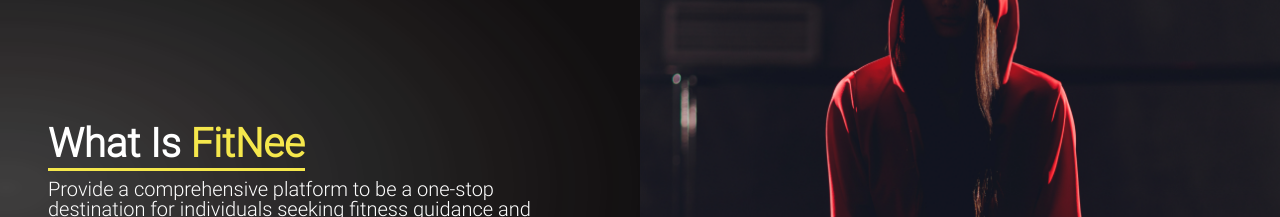
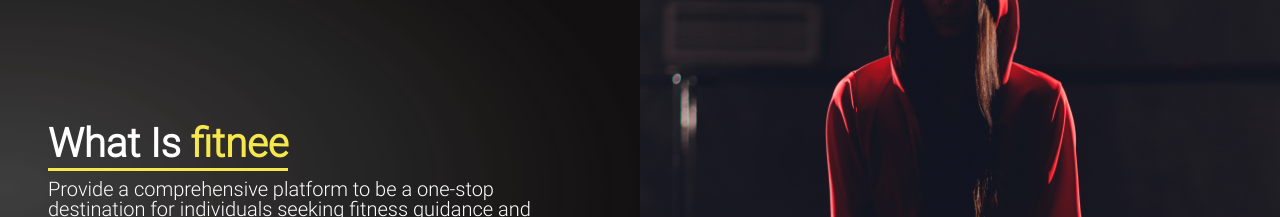
Before and after one commit to AhmedSherif-rf/fitnee-web, a React (Create React App) app: page / in a window 1280 px wide. Shown: the part 940-1157 px from the top of the page. Built offline with nearby package versions, Linux system fonts and the light colour scheme.

Commit message:
localization of landing page

```diff
--- a/src/Pages/Auth/LandingPage/index.jsx
+++ b/src/Pages/Auth/LandingPage/index.jsx
@@ -16,7 +16,7 @@
     {
       heading: (
         <h2 className={`fw-bold text-white fs-1`}>
-          What Is <span className="textYellow">FitNee</span>
+          {t("landing.whatIsText")}  <span className="textYellow"> {t("landing.fitneeText")} </span>
         </h2>
       ),
       text: (
@@ -57,20 +57,17 @@
     {
       heading: (
         <h2 className="fw-bold text-white fs-1">
-          Our <span className="textYellow">Goal</span>
+          {t("landing.ourText")} <span className="textYellow"> {t("landing.goalText")}</span>
         </h2>
       ),
       text: (
         <>
           <p className={"fs-5 lh-1 text-white"}>
-            FitNee's primary goal is to inspire and motivate individuals to
-            adopt and maintain a healthy lifestyle.
+          {t("landing.secondHeroSectionTextOne")}
           </p>
 
           <p className={"fs-5 lh-1 text-white"}>
-            Here in FitNee we are creating a vibrant and supportive community
-            where individuals can share their fitness experiences, seek advice,
-            and find motivation.
+          {t("landing.secondHeroSectionTextTwo")}
           </p>
         </>
       ),
@@ -84,14 +81,12 @@
       heading: (
         <h2 className="fw-bold text-white fs-1">
           {" "}
-          Our <span className="textYellow">Vision </span>
+          {t("landing.ourText")}  <span className="textYellow">{t("landing.visionText")}  </span>
         </h2>
       ),
       text: (
         <p className="text-white fs-5 lh-1">
-          Empowering individuals to achieve their optimal health and fitness
-          through personalized guidance, comprehensive resources, and a
-          supportive community.
+       {t("landing.thirdHeroSectionTextOne")}
         </p>
       ),
       type: "textRight",
@@ -103,6 +98,8 @@
   ];
 
   const SwiperCardsData = useCallback(() => {
+
+
     return [
       {
         sliderImg: Images.SLIDER1_IMG,
@@ -235,7 +232,7 @@
           />
         ))}
       </Container>
-      <h2 className="text-center fw-bold fs-1 pb-3">Feedbacks</h2>
+      <h2 className="text-center fw-bold fs-1 pb-3">  {t("landing.feedbackText")}</h2>
       <CardSwiper data={SwiperCardsData()} />
       <Footer />
     </React.Fragment>
--- a/src/Shared/Feature/index.jsx
+++ b/src/Shared/Feature/index.jsx
@@ -3,8 +3,11 @@
 import React, { memo, useRef } from "react";
 import { Swiper, SwiperSlide } from "swiper/react";
 import { EffectCards, Pagination, Autoplay } from "swiper/modules";
+import { useTranslation } from "react-i18next";
 
 const Feature = (props) => {
+
+  const { t } = useTranslation("");
   const { data, type } = props;
   const cardSwiperRef = useRef(null);
 
@@ -25,8 +28,9 @@
             className="my-3"
           >
             <h2 className={`fw-bold textYellow fs-1 ${styles.featureHeading}`}>
-              Features
+            {t("landing.FeaturesText")}
             </h2>
+
             <Swiper
               speed={1000}
               spaceBetween={100}
--- a/src/Shared/Footer/index.jsx
+++ b/src/Shared/Footer/index.jsx
@@ -2,8 +2,10 @@
 import { Link } from "react-router-dom";
 import { Col, Container, Row } from "reactstrap";
 import Image from "../../HelperMethods/Constants/ImgConstants";
+import { useTranslation } from "react-i18next";
 
 const Footer = () => {
+  const { t } = useTranslation("");
   const currentYear = new Date().getFullYear();
 
   return (
@@ -19,7 +21,7 @@
         <Col md={4}>
           <div className="d-flex h-100  align-items-center  justify-content-center p-3">
             <p className="text-white mb-0 small">
-              © Copyright {currentYear} Fitnee
+            {t("landing.copyrightText")} {currentYear} {t("landing.fitneeText")}
             </p>
           </div>
         </Col>
@@ -27,7 +29,7 @@
           <div className="">
             <div className="d-flex gap-3 mx-4 align-items-center justify-content-center p-3">
               <Link to="PrivacyPolicy">
-                <h6 className="text-white mb-0">Terms and Conditions</h6>
+                <h6 className="text-white mb-0">{t("landing.TermsAndConditionsText")}</h6>
               </Link>
               <img src={Image.TWITTER_IMG} alt="logo" />
               <img src={Image.YOUTUBE_IMG} alt="logo" />
--- a/src/i18n/locales/ar/translations.json
+++ b/src/i18n/locales/ar/translations.json
@@ -10,10 +10,21 @@
     "embraceAText": "احتضان أكثر",
     "healthierYouText": "صحة لك",
     "FirstHeroSectionText": ".توفير منصة شاملة لتكون وجهة متكاملة للأفراد الذين يبحثون عن إرشادات وموارد للياقة البدنية",
-    "Features": "سمات",
+    "FeaturesText": "سمات",
+    "fitneeText":"لياقة بدنية",
     "FirstFeaturesText": "ربط المستخدمين بالمدربين المؤهلين: ستحافظ FitNee على دليل مدربي اللياقة البدنية المعتمدين وذوي الخبرة. سوف تفعلها يكون. التواصل مع المدربين الذين يمكنهم تقديم تمرين شخصي خطط مصممة خصيصًا لتلبية احتياجاتهم وأهدافهم المحددة. ونحن نسعى جاهدين ل تأكد من أن كل مدرب مدرج على منصتنا يتمتع بمستوى عالٍ معايير الخبرة والكفاءة المهنية.",
     "SecondFeaturesText": "تسهيل التوجيه الغذائي: نحن ندرك أهمية التغذية في تحقيق أهداف اللياقة البدنية. نحن نهدف إلى تقديم قائمة شاملة من متخصصي التغذية الذين يمكنهم تقديم خطط وجبات شخصية ونصائح غذائية وإرشادات حول عادات الأكل الصحية",
-    "ThirdFeaturesText": "Comprehensive Exercise Library: we will feature an extensive collection of exercises, including detailed instructions, videos, and variations to provide you with a diverse range of exercises that target different muscle groups and fitness levels. We aim to cater to both beginners and advanced fitness enthusiasts, ensuring that our exercise library offers something for everyone.",
-    "FourthFeaturesText": "FitNee's Community: FitNee strives to create a vibrant and supportive community where users can connect with like-minded individuals, share their fitness journeys, and seek motivation and encouragement."
+    "ThirdFeaturesText": "مكتبة التمارين الشاملة: سنعرض مجموعة واسعة من التمارين، بما في ذلك التعليمات التفصيلية ومقاطع الفيديو والتنوعات لتزويدك بمجموعة متنوعة من التمارين التي تستهدف مجموعات العضلات ومستويات اللياقة البدنية المختلفة. نحن نهدف إلى تلبية احتياجات كل من عشاق اللياقة البدنية المبتدئين والمتقدمين، مما يضمن أن مكتبة التمارين لدينا تقدم شيئًا للجميع.",
+    "FourthFeaturesText": "مجتمع FitNee: تسعى FitNee جاهدة لإنشاء مجتمع نابض بالحياة وداعم حيث يمكن للمستخدمين التواصل مع الأفراد ذوي التفكير المماثل ومشاركة رحلات اللياقة البدنية الخاصة بهم والبحث عن التحفيز والتشجيع.",
+    "feedbackText":"التقيمات",
+     "ourText":"ملكنا",
+     "goalText":"هدف",
+     "visionText":"رؤية",
+     "whatIsText":"ما هو",
+     "secondHeroSectionTextOne":"الهدف الأساسي لـ FitNee هو إلهام وتحفيز الأفراد على تبني نمط حياة صحي والحفاظ عليه.",
+     "secondHeroSectionTextTwo" :"هنا في FitNee نقوم بإنشاء مجتمع حيوي وداعم حيث يمكن للأفراد مشاركة تجارب اللياقة البدنية الخاصة بهم وطلب المشورة والعثور على التحفيز",
+     "thirdHeroSectionTextOne" :"تمكين الأفراد من تحقيق الصحة واللياقة البدنية المثالية من خلال التوجيه الشخصي والموارد الشاملة والمجتمع الداعم.",
+     "TermsAndConditionsText":"الأحكام والشروط",
+     "copyrightText":"© حقوق الطبع والنشر"
   }
 }
--- a/src/i18n/locales/en/translations.json
+++ b/src/i18n/locales/en/translations.json
@@ -10,10 +10,22 @@
     "embraceAText": "Embrace a",
     "healthierYouText": "healthier you",
     "FirstHeroSectionText": "Provide a comprehensive platform to be a one-stop destination for individuals seeking fitness guidance and resources.",
-    "Features": "Features",
+    "FeaturesText": "Features",
+    "fitneeText":"fitnee",
     "FirstFeaturesText": "Connect Users with Qualified Trainers: FitNee will maintain a directory of certified and experienced fitness trainers. You will be. connecting with trainers who can provide personalized workout plans, tailored to their specific needs and goals. We strive to ensure that each trainer listed on our platform meets high standards of expertise and professionalism.",
     "SecondFeaturesText": "Facilitate Nutritional Guidance: we recognizes the importance of nutrition in achieving fitness goals. We aim to provide a comprehensive list of nutrition specialists who can offer personalized meal plans, dietary advice, and guidance on healthy eating habits.",
-    "ThirdFeaturesText": "Comprehensive Exercise Library: we will feature an extensive collection of exercises, including detailed instructions, videos, and variations to provide you with a diverse range of exercises that target different muscle groups and fitness levels. We aim to cater to both beginners and advanced fitness enthusiasts, ensuring that our exercise library offers something for everyone.",
-    "FourthFeaturesText": "FitNee's Community: FitNee strives to create a vibrant and supportive community where users can connect with like-minded individuals, share their fitness journeys, and seek motivation and encouragement."
+    "thirdFeaturesText": "Comprehensive Exercise Library: we will feature an extensive collection of exercises, including detailed instructions, videos, and variations to provide you with a diverse range of exercises that target different muscle groups and fitness levels. We aim to cater to both beginners and advanced fitness enthusiasts, ensuring that our exercise library offers something for everyone.",
+    "FourthFeaturesText": "FitNee's Community: FitNee strives to create a vibrant and supportive community where users can connect with like-minded individuals, share their fitness journeys, and seek motivation and encouragement.",
+    "ourText":"Our",
+    "whatIsText":" What Is",
+    "feedbackText":"Feedbacks",
+    "goalText":"Goal",
+    "visionText":"Vision",
+    "secondHeroSectionTextOne" :"FitNee's primary goal is to inspire and motivate individuals to adopt and maintain a healthy lifestyle.",
+    "secondHeroSectionTextTwo": "Here in FitNee we are creating a vibrant and supportive community where individuals can share their fitness experiences, seek advice, and find motivation.",
+    "thirdHeroSectionTextOne" :"Empowering individuals to achieve their optimal health and fitness through personalized guidance, comprehensive resources, and a supportive community.",
+    "TermsAndConditionsText":"Terms and Conditions",
+    "copyrightText":"© Copyright"
+
   }
 }
```
